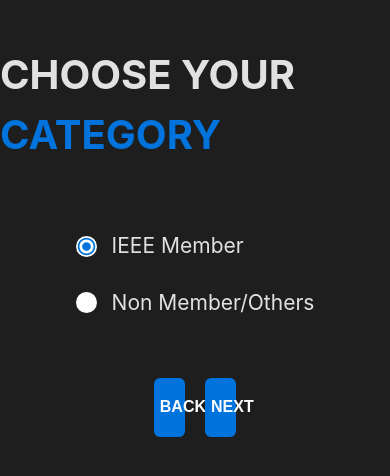
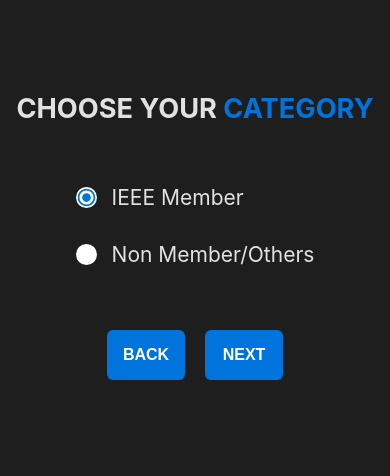
Before and after one commit to AKHIL-GIREESH/IEEE140-R10, a React (Vite) app in the folder ieee140-r10-frontend/: page /SignUpChoice in a window 390 px wide. Shown: the part 196-672 px from the top of the page. Built offline with nearby package versions, Linux system fonts and the light colour scheme; no server answers.

Commit message:
Signup ui

```diff
--- a/ieee140-r10-frontend/Pages/Login/Login.jsx
+++ b/ieee140-r10-frontend/Pages/Login/Login.jsx
@@ -19,7 +19,7 @@
     return(
         <div style={{display:'flex',flexDirection:"column",alignItems:"center",height:"100vh",justifyContent:"center"}}>
             <p style={{fontSize:"2.5rem",padding:0,margin:"1% 0",fontWeight:"700"}}>LOGIN</p>
-            <div className="glassWrapper-Login">
+            <div className="glassWrapper-Login" style={window.innerHeight>window.innerWidth?{width:"85%"}:null}>
                 <LoginFields loginData={loginData} setLoginData={setLoginData} verifyMail={verifyMail}/>
                 <LoginButtons loginData={loginData} setAuth={setAuth} verifyMail={verifyMail}/>
             </div>
--- a/ieee140-r10-frontend/Pages/SignUp/SignUpChoice.jsx
+++ b/ieee140-r10-frontend/Pages/SignUp/SignUpChoice.jsx
@@ -16,7 +16,7 @@
 
     return(
         <div className="fullScreenDivContainer" style={{height:"100vh",display:"flex",flexDirection:"column",justifyContent:"center",alignItems:"center"}}>
-            <p style={{fontSize:"2.5rem",fontWeight:"700"}}>CHOOSE YOUR <span style={{color:"#0073DD"}}>CATEGORY</span></p>
+            <p style={{fontSize:window.innerHeight>window.innerWidth?"1.7rem":"2.5rem",fontWeight:"700"}}>CHOOSE YOUR <span style={{color:"#0073DD"}}>CATEGORY</span></p>
             <div style={{fontSize:"21px"}}>
                 {rbData.map(item => {
                     return(<div style={{cursor:"pointer",display:"flex",margin:"3vh",alignItems:"center"}} onClick={() => setRadio(item)}>
@@ -35,8 +35,8 @@
             </div>
             <br/>
             <div className="SignUpChoice">
-                <button><Link to="/">BACK</Link></button>
-                <button><Link to="/SignUp">NEXT</Link></button>
+                <button style={window.innerHeight>window.innerWidth?{width:"20vw",height:"6vh"}:null}><Link to="/">BACK</Link></button>
+                <button style={window.innerHeight>window.innerWidth?{width:"20vw",height:"6vh"}:null}><Link to="/SignUp">NEXT</Link></button>
             </div>
 
         </div>
```
